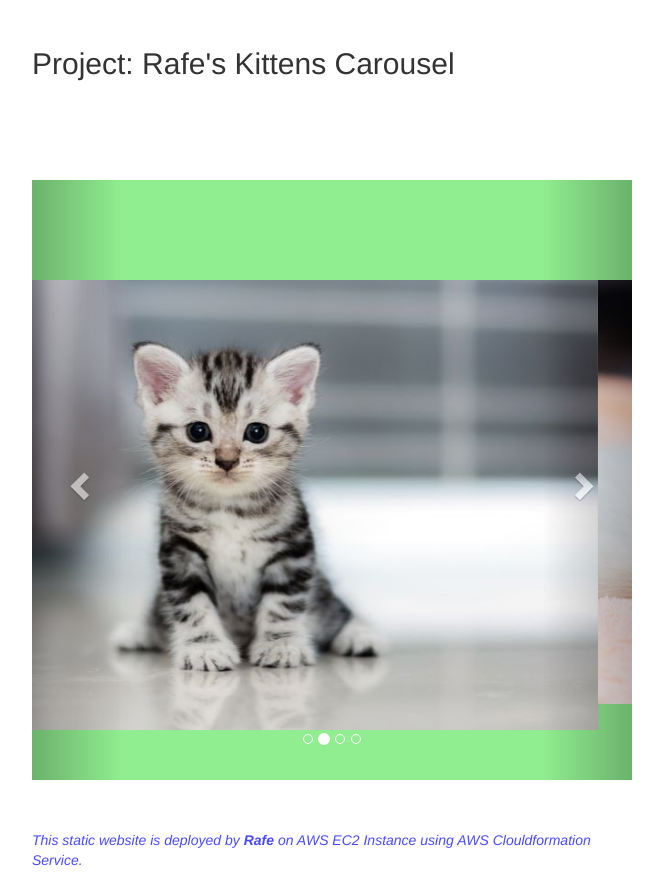
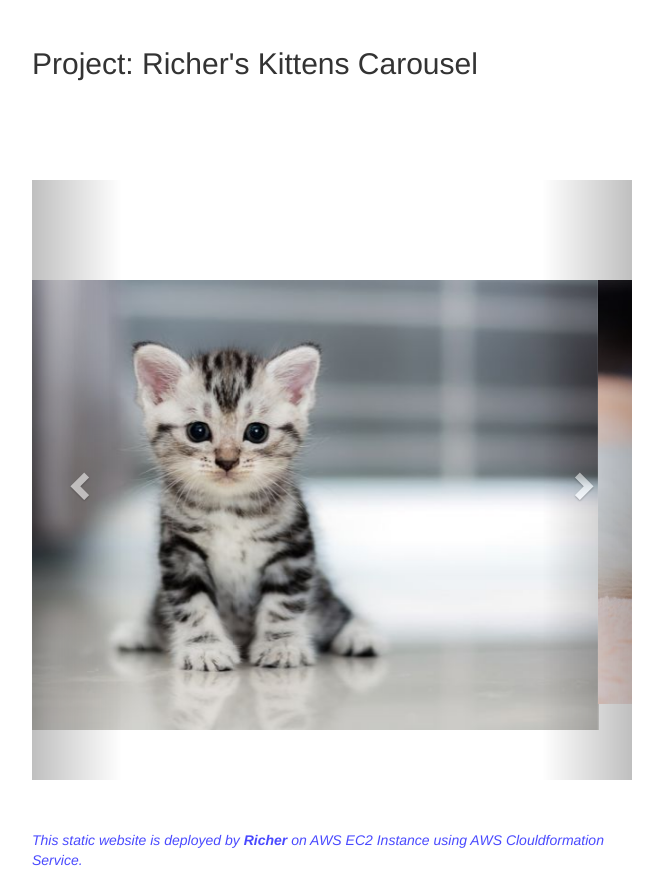
Before and after one commit to richer-tan/kittens-carousel, a plain HTML site: page static-web/index.html in a window 1280 px wide. Shown: the part 303-1183 px from the top of the page, without its empty margins (308-971 px from the left). Drawn offline with nearby package versions, Linux system fonts and the light colour scheme.

Commit message:
corrected names

```diff
--- a/static-web/index.html
+++ b/static-web/index.html
@@ -34,7 +34,7 @@
 
     .carousel {
       height: 600px;
-      background-color: lightgreen;
+      background-color: white;
 
     }
 
@@ -45,7 +45,7 @@
 
   <div><img src="clarusway-logo.jpg" height="200"></div>
 
-  <h2> Project: Rafe's Kittens Carousel</h2>
+  <h2> Project: Richer's Kittens Carousel</h2>
 
   <div id="myCarousel" class="carousel slide" data-ride="carousel">
     <!-- Indicators -->
@@ -84,7 +84,7 @@
   </div>
 
 
-  <p class="footnote"><i>This static website is deployed by <b> Rafe </b> on AWS EC2 Instance using AWS
+  <p class="footnote"><i>This static website is deployed by <b> Richer </b> on AWS EC2 Instance using AWS
       Clouldformation Service.</i></p>
 </body>
 
```
Also changed, not shown: 1 other file.
